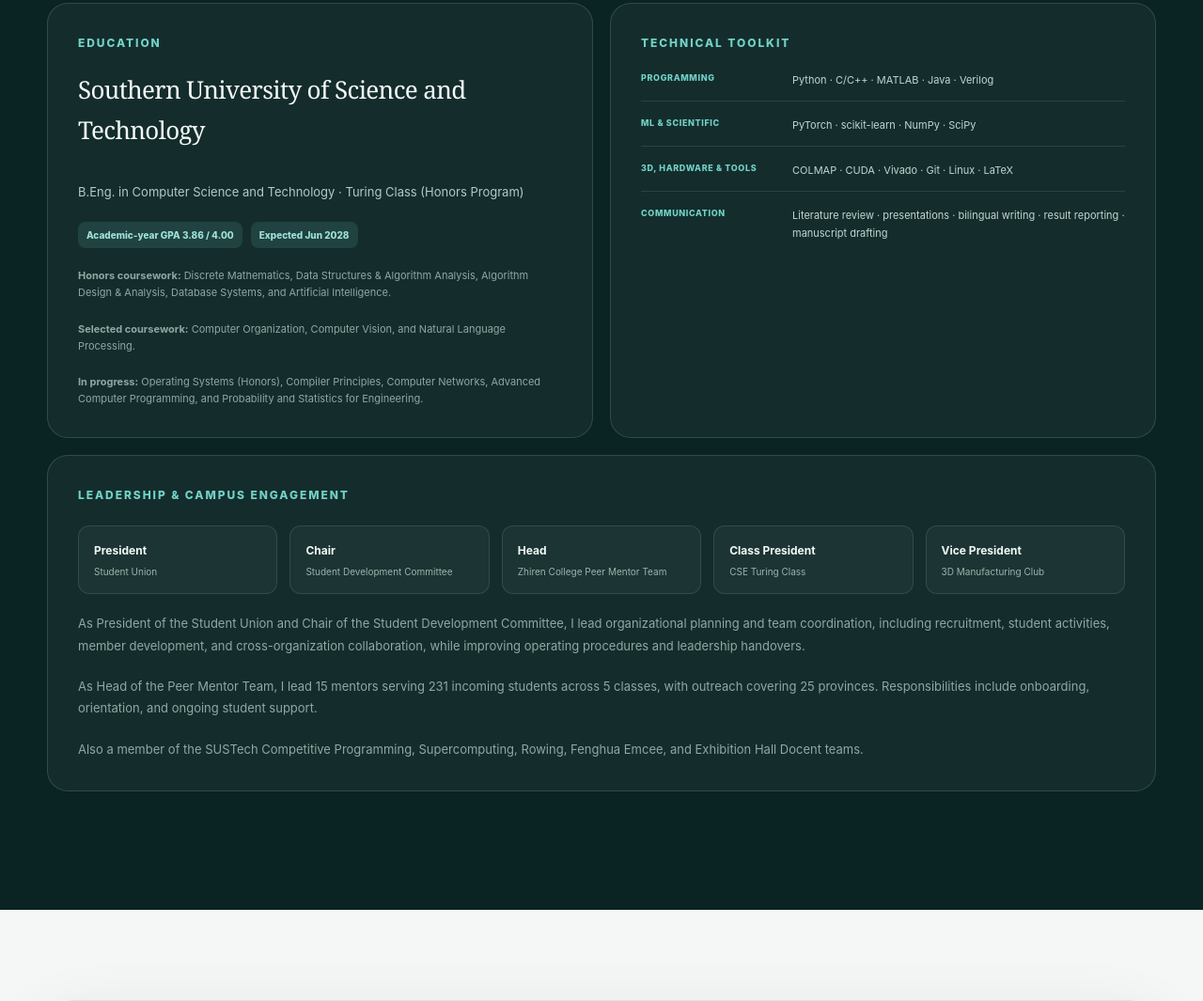
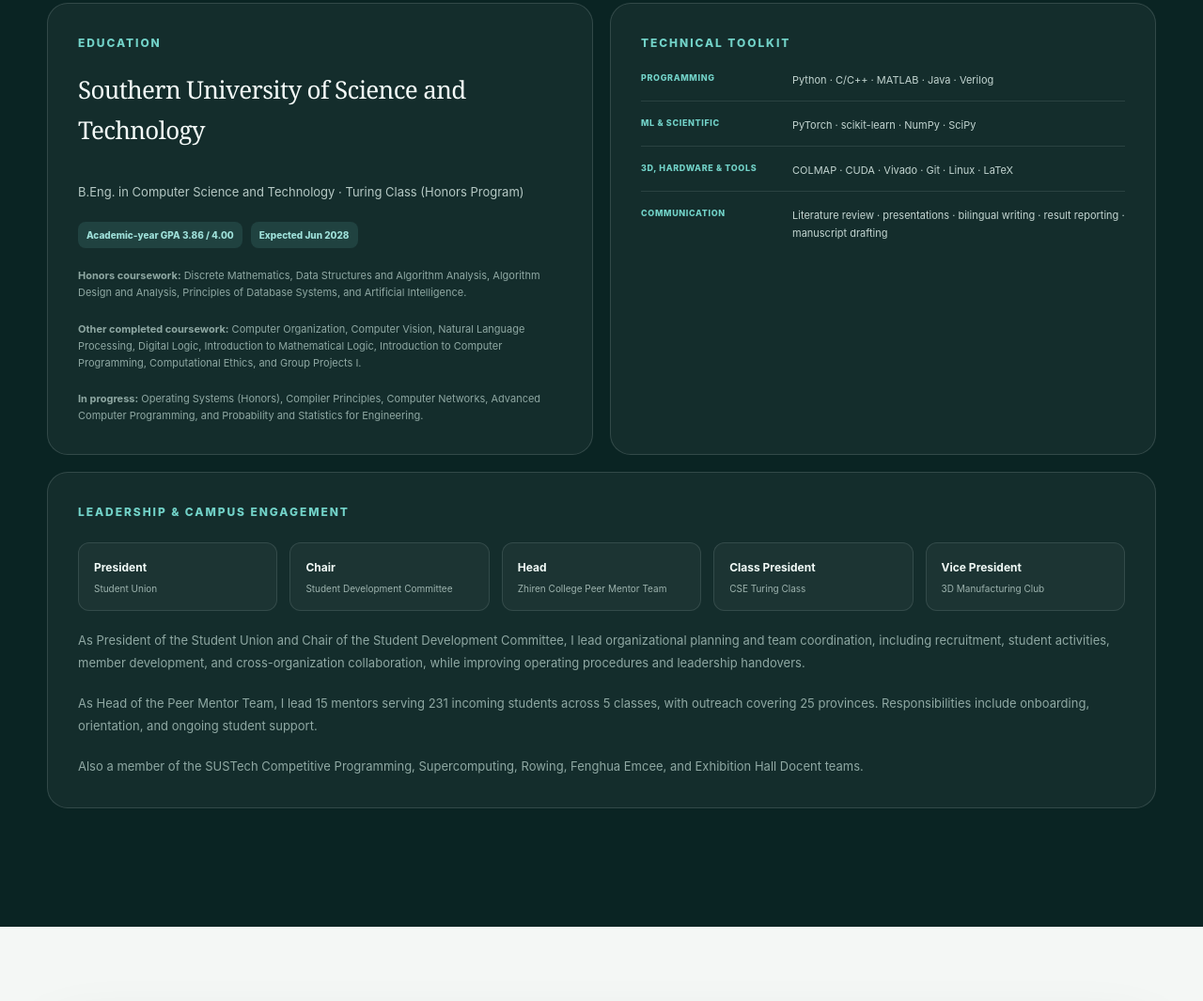
Before and after one commit to tsawke/tsawke.github.io, a plain HTML site: page index.html in a window 1280 px wide. Shown: the part 6420-7485 px from the top of the page at 94% size. Drawn offline with Linux system fonts and the light colour scheme.

Commit message:
Align completed coursework with verified transcript

```diff
--- a/index.html
+++ b/index.html
@@ -329,8 +329,8 @@
             <h4 class="panel-title">Southern University of Science and Technology</h4>
             <p>B.Eng. in Computer Science and Technology · Turing Class (Honors Program)</p>
             <div class="panel-split"><span>Academic-year GPA 3.86 / 4.00</span><span>Expected Jun 2028</span></div>
-            <p class="panel-copy"><strong>Honors coursework:</strong> Discrete Mathematics, Data Structures &amp; Algorithm Analysis, Algorithm Design &amp; Analysis, Database Systems, and Artificial Intelligence.</p>
-            <p class="panel-copy"><strong>Selected coursework:</strong> Computer Organization, Computer Vision, and Natural Language Processing.</p>
+            <p class="panel-copy"><strong>Honors coursework:</strong> Discrete Mathematics, Data Structures and Algorithm Analysis, Algorithm Design and Analysis, Principles of Database Systems, and Artificial Intelligence.</p>
+            <p class="panel-copy"><strong>Other completed coursework:</strong> Computer Organization, Computer Vision, Natural Language Processing, Digital Logic, Introduction to Mathematical Logic, Introduction to Computer Programming, Computational Ethics, and Group Projects I.</p>
             <p class="panel-copy"><strong>In progress:</strong> Operating Systems (Honors), Compiler Principles, Computer Networks, Advanced Computer Programming, and Probability and Statistics for Engineering.</p>
           </article>
 
```
Also changed, not shown: 1 other file.
